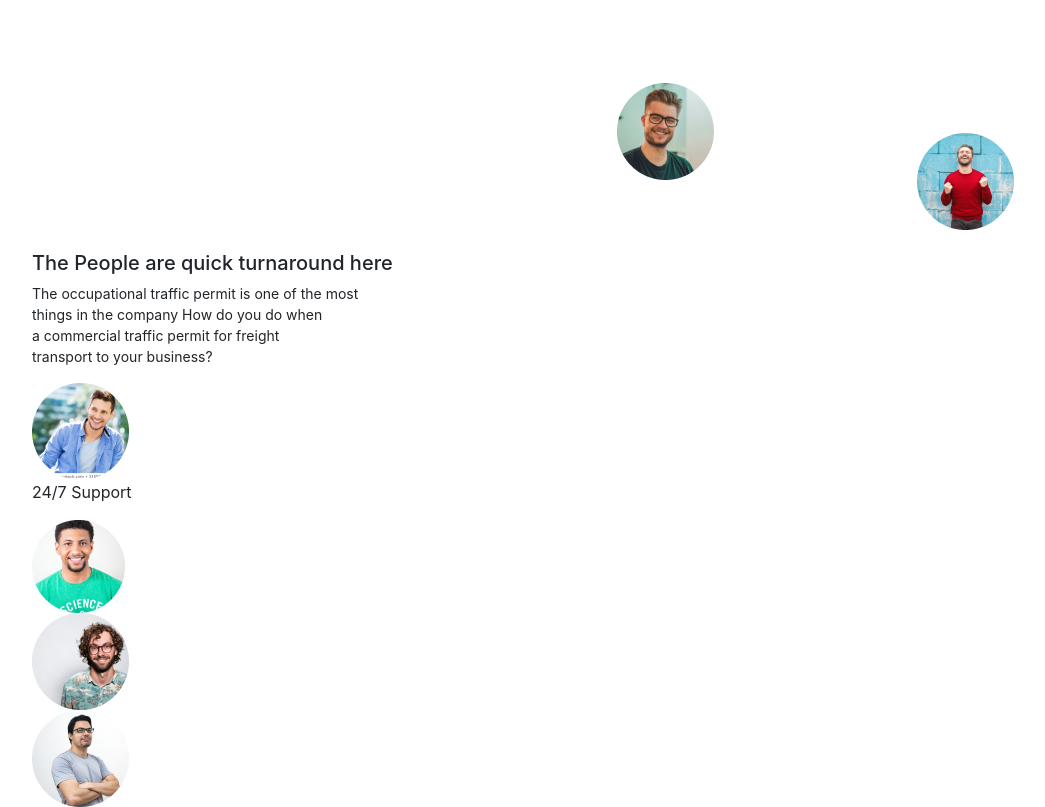
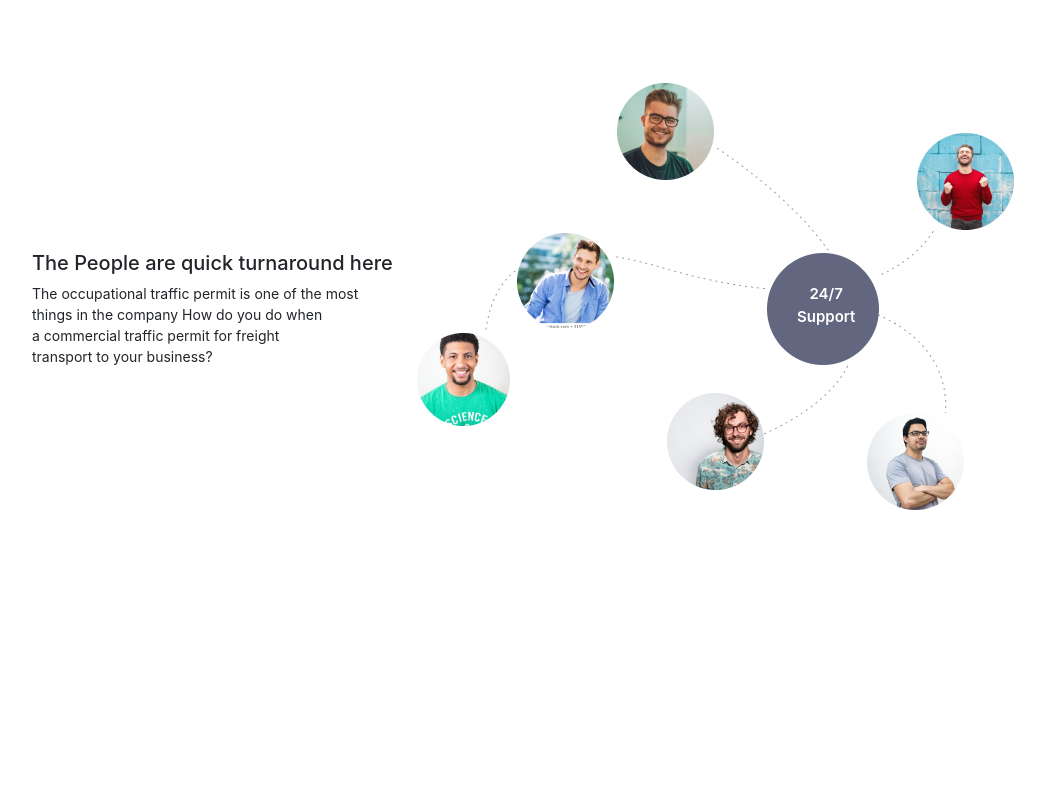
Before and after one commit to Resa-Obamwonyi/devcareer, a plain HTML site: page index.html in a window 1280 px wide. Shown: the part 1169-1976 px from the top of the page, without its empty margins (68-1113 px from the left). After the commit the page ends 1679 px from the top, so only its background shows below. Drawn offline with nearby package versions, Linux system fonts and the light colour scheme; a web font is replaced by a local one.

Commit message:
socials section complete

```diff
--- a/index.html
+++ b/index.html
@@ -92,6 +92,11 @@
             <h1>The People are quick turnaround here</h1>
             <p>The occupational traffic permit is one of the most<br> things in the company How do you do when<br> a commercial traffic permit for freight<br> transport to your business? </p>
         </div>
+        <div class="lines">
+            <img src="images/Vector 1.png" alt="" id="line1">
+            <img src="images/Vector 2.png" alt="" id="line2">
+            <img src="images/Vector 3.png" alt="" id="line3">
+        </div>
         <div class="socials-img col-lg-7">
                 <div class="social-imga">
                     <img src="images/Ellipse 6.jpg" alt="">
@@ -103,7 +108,8 @@
                     <img src="images/Ellipse 3.jpg" alt="">
                 </div>
                 <div class="social-imgd">
-                    <p>24/7 Support</p>
+                    <img src="images/Ellipse 9.jpg" alt="">
+                    <p>24/7<br> Support</p>
                 </div>
                 <div class="social-imge">
                     <img src="images/Ellipse 2.jpg" alt="">
--- a/style.css
+++ b/style.css
@@ -179,3 +179,52 @@ header{
     left: 900px;
     top: -250px;
 }
+.social-imgc{
+    position: absolute;
+    left: 500px;
+    top: -150px;
+}
+.social-imgd{
+    position: absolute;
+    left: 750px;
+    top: -130px;
+}
+.social-imgd p{
+    position: absolute;
+    left: 30px;
+    top: 30px;
+    color: white;
+    font-weight: 600;
+    font-size: 15px;
+    text-align: center;
+}
+.social-imge{
+    position: absolute;
+    left: 400px;
+    top: -50px;
+}
+.social-imgf{
+    position: absolute;
+    left: 650px;
+    top: 10px;
+}
+.social-imgg{
+    position: absolute;
+    left: 850px;
+    top: 30px;
+}
+#line1{
+    position: absolute;
+    left: 550px;
+    top: 300px;
+}
+#line2{
+    position: absolute;
+    left: 750px;
+    top: 275px;
+}
+#line3{
+    position: absolute;
+    left: 900px;
+    top: 450px;
+}
```
Also changed, not shown: images/Group 8.jpg (added), images/Rectangle 11.jpg (added), images/Rectangle 2.svg (added), images/Vector 1.png (added), images/Vector 2.png (added), images/Vector 3.png (added).
